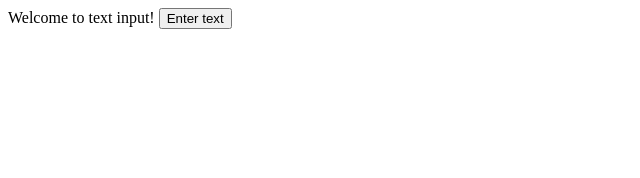
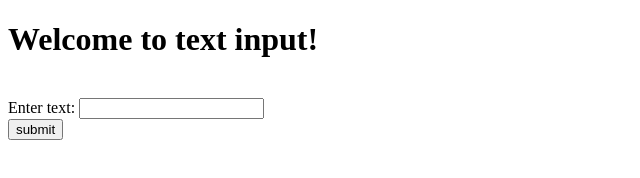
Before and after one commit to megadave66/firstwebsite, a plain HTML site: page index.html in a window 1280 px wide. Shown: the whole page, without its empty margins (0-640 px from the left). Drawn offline with Linux system fonts and the light colour scheme.

Commit message:
Update index.html

```diff
--- a/index.html
+++ b/index.html
@@ -5,7 +5,9 @@
         <script src="script.js"></script>
     </head>
     <body>
-        <h1h>Welcome to text input!</h1h>
-        <button onclick="pushButton();">Enter text</button>
+        <h1>Welcome to text input!</h1><br>
+        <label>Enter text:</label>
+        <input id="text"><br>
+        <button onclick="pushButton();">submit</button>
     </body>
 </html>
```
